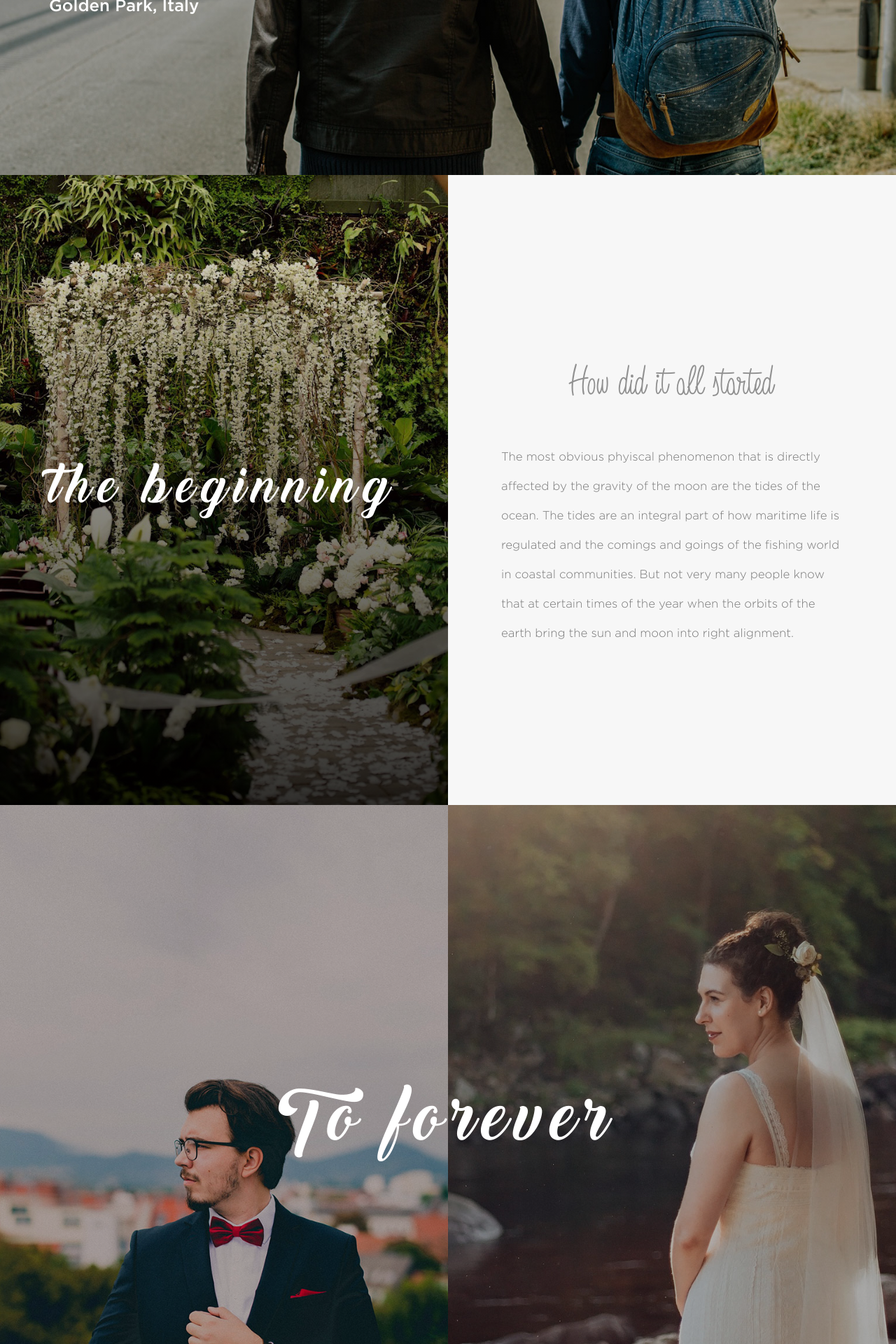
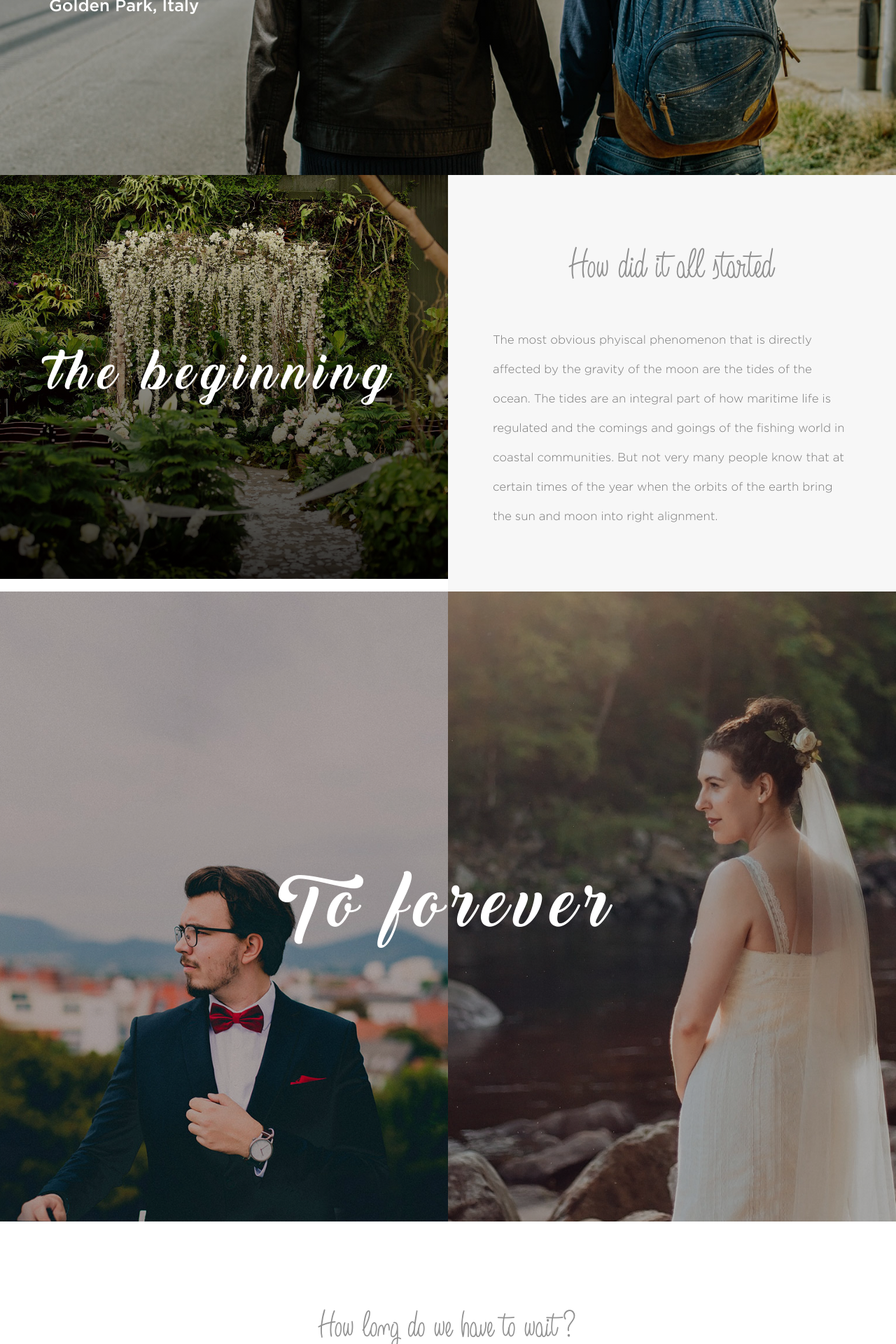
Before and after one commit to project-agape/wedding-template1, a Jekyll site: the page built from index.html, in a window 1280 px wide. Shown: the part 650-2570 px from the top of the page at 70% size. Built offline with Jekyll 4.4.1, drawn with Linux system fonts in a browser that asks for light colours; nearby versions of some CDN libraries.

Commit message:
Update responsiveness

```diff
--- a/_includes/home/our-photo.html
+++ b/_includes/home/our-photo.html
@@ -7,7 +7,7 @@
     <div class="right-section">
         <div class="content-container">
             {% for gallery in site.gallery %}
-            <div class="col-md-6 no-gutter gallery-item">
+            <div class="col-md-6 col-sm-6 col-xs-12 no-gutter gallery-item">
                 <img src="{{ gallery.image }}" class="gallery-image"/>
             </div>
             {% endfor %}
--- a/_includes/home/wedding-detail.html
+++ b/_includes/home/wedding-detail.html
@@ -1,4 +1,4 @@
-<div class="container-fluid no-gutter section-container visible-lg visible-md visible-sm hidden-xs">
+<div class="container-fluid no-gutter section-container">
     <div class="left-section">
         <div class="content-container">
             <div class="section-content">
@@ -22,21 +22,3 @@
       <div id="map"></div>
     </div>
 </div>
-
-
-<div class="container-fluid no-gutter section-container hidden-lg hidden-md hidden-sm visible-xs">
-    <div class="left-section">
-        <div class="content-container">
-            <h1 class="content-header stylized">wedding details</h1>
-        </div>
-    </div>
-
-    <div class="right-section">
-        <div class="content-container">
-            <h1 class="content-header stylized-header">Location</h1>
-            <div class="content-description">
-                <p class="content-text">{{ site.the-beginning.content-description }}</p>
-            </div>
-        </div>
-    </div>
-</div>
--- a/_sass/home.sass
+++ b/_sass/home.sass
@@ -164,7 +164,7 @@
   background-color: white
   .content-container
     .content-header
-      font-size: 5.5em
+      font-size: 4em
       text-align: center
   #clock
     .item-list
@@ -279,7 +279,6 @@
             line-height: 30px
             padding-right: 25%
             margin: 0
-
 
     .right-section
       float: left
@@ -425,9 +424,24 @@
             font-size: 24px
 
   #the-beginning
+    height: auto
     .section-container
+      .left-section
+        padding: 250px 0
+        .content-container
+          top: 0
+          transform: none
+          -moz-transform: none
+          -o-transform: none
+          -ms-transform: none
       .right-section
+        padding: 76px 0
         .content-container
+          top: 0
+          transform: none
+          -moz-transform: none
+          -o-transform: none
+          -ms-transform: none
           .content-header
             font-size: 4.5em
           .content-description
@@ -435,14 +449,7 @@
               font-size: 1.2em
 
   #wedding-detail
-    .section-container
-      .left-section
-        .content-container
-          .content-header
-            font-size: 4.5em
-          .content-description
-            .content-text
-              font-size: 1.2em
+    height: 110rem
 
   #rsvp
     .section-container
@@ -466,30 +473,86 @@
   #the-beginning
     .section-container
       .left-section
+        width: 100%
         .content-container
           .content-header
             font-size: 3.5em
+      .right-section
+        width: 100%
+
+  #couple
+    height: auto
+    .section-container
+      .left-section
+        height: auto
+        padding: 200px 0
+        width: 100%
+      .content-header-container
+        .content-header
+          font-size: 5em
+          margin: 0
+      .right-section
+        height: auto
+        padding: 200px 0
+        width: 100%
+
+  #our-photo
+    .left-section
+      width: 100%
+      height: auto
+      padding: 250px 0
+
+    .right-section
+      width: 100%
+      min-height: 0
 
   #wedding-detail
+    height: auto
+    .section-container
+      .left-section
+        width: 100%
+        padding: 50px 0
+        .content-container
+          top: 0
+          transform: none
+          -moz-transform: none
+          -o-transform: none
+          -ms-transform: none
+          text-align: center
+          max-width: 80%
+          .section-content
+            .section-description
+              padding-right: 0
+
+      .right-section
+        width: 100%
+
+  #rsvp
+    height: auto
+    .section-container
+      .left-section
+        width: 100%
+        .content-container
+          top: 0
+          transform: none
+          padding: 150px 0
+      .right-section
+        width: 100%
+        .content-container
+          top: 0
+          transform: none
+          padding: 50px 0
+
+  #rsvp
     .section-container
       .right-section
         .content-container
-          .content-header
-            font-size: 3.5em
-
-  #rsvp
-    .section-container
-      .left-section
-        .content-container
-          .content-header
-            font-size: 3.5em
-
-      .right-section
-        .content-container
           #form-content
-            .form-item
-              .content-title
-                font-size: 2.5em
+            .content-button-container
+              .submit-button
+                display: block
+                margin-left: auto
+                margin-right: auto
 
 @media (max-width: $screen-xs-max)
   #cover
@@ -501,22 +564,9 @@
             line-height: 100px
 
   #the-beginning
-    height: auto
     .section-container
-      .left-section
-        height: auto
-        width: 100%
+      .right-section
         .content-container
-          padding: 150px 0
-          top: 0
-          transform: none
-      .right-section
-        width: 100%
-        height: auto
-        padding: 30px 0
-        .content-container
-          top: 0
-          transform: none
           .content-header
             font-size: 4em
           .content-description
@@ -524,64 +574,32 @@
             margin-top: 30px
 
   #couple
-    height: auto
+    .section-container
+      .content-header-container
+        .content-header
+          font-size: 4em
+          margin: 0
+
+  #our-photo
+    .left-section
+      .content-container
+        .content-header
+          font-size: 4em
+
+  #wedding-detail
     .section-container
       .left-section
-        height: auto
-        padding: 150px 0
-        width: 100%
-      .content-header-container
-        .content-header
-          font-size: 5em
-          margin: 0
-      .right-section
-        height: auto
-        padding: 150px 0
-        width: 100%
-
-  #wedding-detail
-    height: auto
-    .section-container
-      .left-section
-        background-image: linear-gradient( rgba(0, 0, 0, 0.1), rgba(0, 0, 0, 0.8) ), url('img/the-beginning-bg.jpg')
-        background-repeat: no-repeat
-        background-size: cover
-        background-position: center center
-        height: auto
-        width: 100%
+        padding: 30px 0
         .content-container
-          padding: 150px 0
-          top: 0
-          transform: none
-          .content-header
-            font-size: 4em
-      .right-section
-        background-image: none
-        width: 100%
-        height: auto
-        padding: 30px 0
-        background-color: #f7f7f7
-        .content-container
-          top: 0
-          transform: none
-          .content-header
-            font-size: 4em
-          .content-description
-            max-width: 90%
-            margin: 30px auto 0
-            color: #777777
-            font-size: 1.2em
-            line-height: 2.5em
+          padding: 0
 
   #rsvp
     height: auto
     .section-container
       .left-section
-        width: 100%
         .content-container
-          top: 0
-          transform: none
-          padding: 150px 0
+          .content-header
+            font-size: 4em
       .right-section
         width: 100%
         .content-container
@@ -611,10 +629,11 @@
   #the-beginning
     .section-container
       .left-section
+        padding: 150px 0
         .content-container
-          padding: 100px 0
           .content-header
-            font-size: 2.5em
+            font-size: 3em
+            word-break: break-word
       .right-section
         .content-container
           .content-header
@@ -624,23 +643,40 @@
     .section-container
       .content-header-container
         .content-header
-          font-size: 2.5em
+          font-size: 3em
+          word-break: break-word
       .left-section
         padding: 100px 0
       .right-section
         padding: 100px 0
 
+  #countdown
+    margin: 10px 0
+    .content-container
+      .content-header
+        font-size: 3em
+    #clock
+      .item-list
+        .item-container
+          height: 200px
+          width: 200px
+
+  #our-photo
+    .left-section
+      .content-container
+        .content-header
+          font-size: 3em
+
   #wedding-detail
     .section-container
       .left-section
-        .content-container
-          padding: 100px 0
-          .content-header
-            font-size: 2.5em
+        padding: 0
+        .content-header
+          font-size: 2.5em
       .right-section
         .content-container
           .content-header
-            font-size: 3.5em
+            font-size: 3em
 
   #rsvp
     .section-container
```
